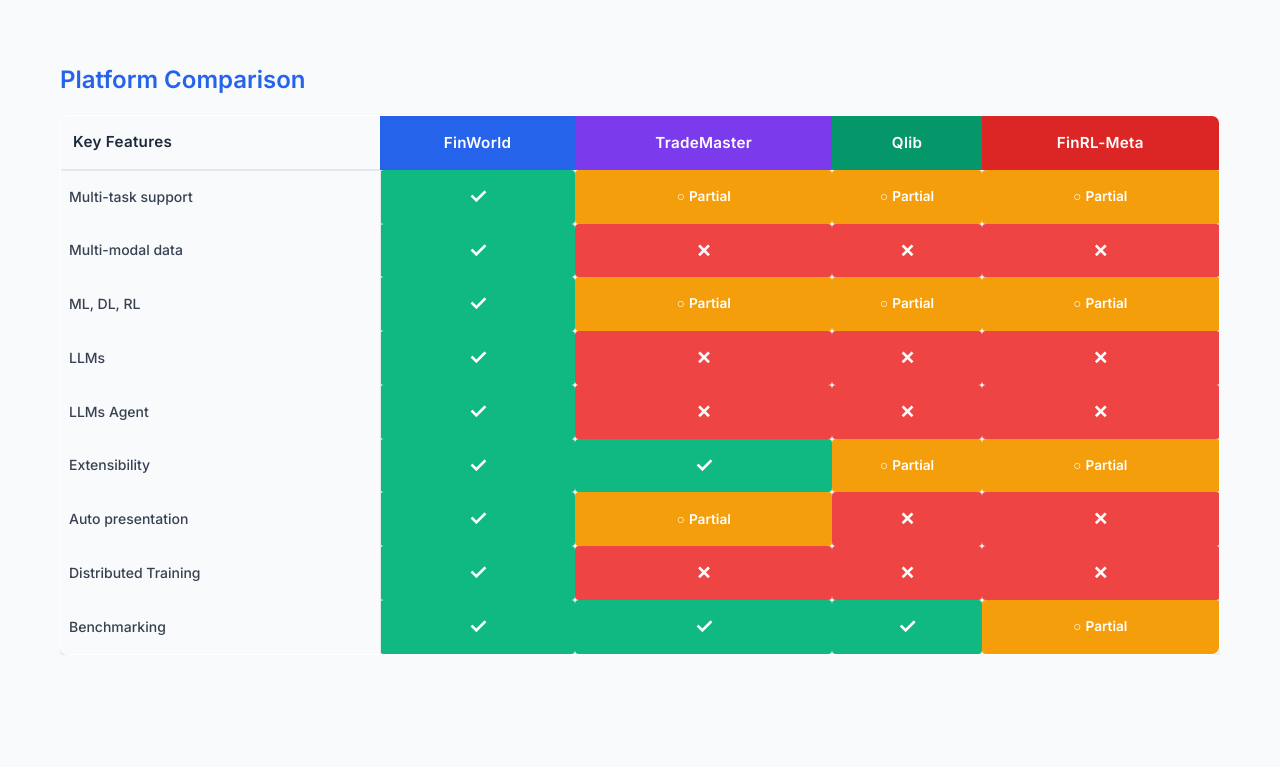
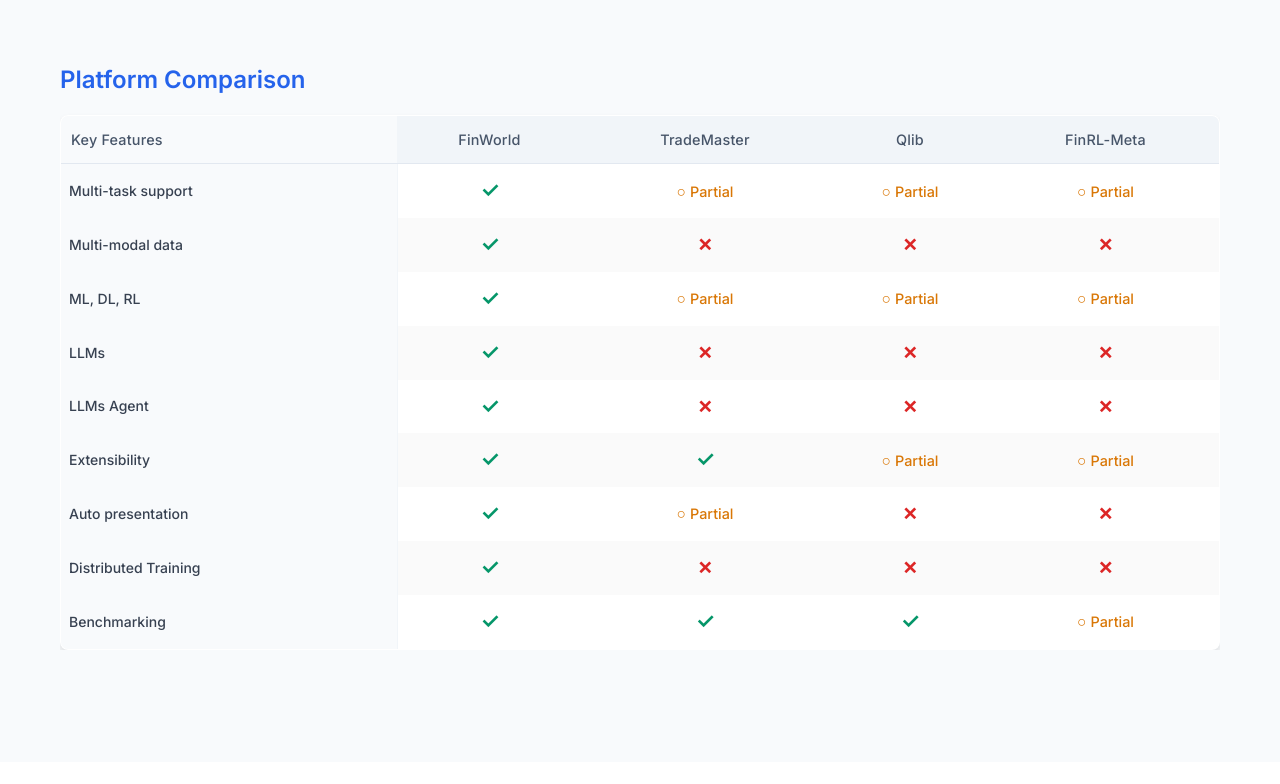
Before and after one commit to DVampire/FinWorld, a plain HTML site: page docs/index.html in a window 1280 px wide. Shown: the part 1756-2540 px from the top of the page. Drawn offline with Linux system fonts and the light colour scheme.

Commit message:
update platform

```diff
--- a/docs/index.html
+++ b/docs/index.html
@@ -300,50 +300,6 @@
         </div>
     </section>
 
-    <!-- Datasets Section -->
-    <section id="datasets" class="datasets">
-        <div class="container">
-            <h2 class="section-title">Comprehensive Datasets</h2>
-            <p class="section-subtitle">FinWorld provides extensive multimodal datasets with over 800 million samples across multiple markets and data types</p>
-
-            <div class="datasets-grid">
-                <div class="dataset-card">
-                    <h3>Stock Market Data</h3>
-                    <div class="dataset-content">
-                        <img src="assets/stock_dataset.png" alt="Stock Market Dataset Overview">
-                        <div class="dataset-info">
-                            <h4>Market Coverage</h4>
-                            <ul>
-                                <li><strong>US Markets:</strong> DJ30 (Dow Jones 30), SP500 (S&P 500)</li>
-                                <li><strong>Chinese Markets:</strong> SSE50 (Shanghai Stock Exchange 50), HS300 (CSI 300)</li>
-                                <li><strong>Data Sources:</strong> FMP, Alpaca, AKShare, TuShare APIs</li>
-                                <li><strong>Data Types:</strong> OHLCV price data, technical indicators, financial factors</li>
-                                <li><strong>Frequencies:</strong> Daily and minute-level data</li>
-                            </ul>
-                        </div>
-                    </div>
-                </div>
-
-                <div class="dataset-card">
-                    <h3>LLM Financial Reasoning Data</h3>
-                    <div class="dataset-content">
-                        <img src="assets/llm_dataset.png" alt="LLM Financial Reasoning Dataset">
-                        <div class="dataset-info">
-                            <h4>Reasoning Benchmarks</h4>
-                            <ul>
-                                <li><strong>FinQA:</strong> Financial question answering with numerical reasoning</li>
-                                <li><strong>FinEval:</strong> Financial evaluation and analysis tasks</li>
-                                <li><strong>ConvFinQA:</strong> Conversational financial question answering</li>
-                                <li><strong>CFLUE:</strong> Chinese financial language understanding evaluation</li>
-                                <li><strong>Domain-specific:</strong> Tailored for financial reasoning and analysis</li>
-                            </ul>
-                        </div>
-                    </div>
-                </div>
-            </div>
-        </div>
-    </section>
-
     <!-- Download Section -->
     <section id="download" class="download">
         <div class="container">
--- a/docs/style.css
+++ b/docs/style.css
@@ -663,8 +663,9 @@ html {
     min-width: 600px;
     border-radius: 8px;
     overflow: hidden;
-    box-shadow: 0 4px 12px rgba(0, 0, 0, 0.08);
-    border: 1px solid #e2e8f0;
+    box-shadow: 0 2px 8px rgba(0, 0, 0, 0.05);
+    border: 1px solid #f1f5f9;
+    background: white;
 }
 
 .platform-table th:first-child {
@@ -674,99 +675,97 @@ html {
 /* Clean header styles */
 .platform-table .feature-header {
     background: #f8fafc;
-    color: #1e293b;
-    font-weight: 600;
-    border-bottom: 2px solid #e2e8f0;
+    color: #475569;
+    font-weight: 500;
+    border-bottom: 1px solid #e2e8f0;
 }
 
 .platform-table .finworld-header {
-    background: #2563eb;
-    color: white;
-    font-weight: 600;
+    background: #f1f5f9;
+    color: #475569;
+    font-weight: 500;
+    border-bottom: 1px solid #e2e8f0;
 }
 
 .platform-table .trademaster-header {
-    background: #7c3aed;
-    color: white;
-    font-weight: 600;
+    background: #f1f5f9;
+    color: #475569;
+    font-weight: 500;
+    border-bottom: 1px solid #e2e8f0;
 }
 
 .platform-table .qlib-header {
-    background: #059669;
-    color: white;
-    font-weight: 600;
+    background: #f1f5f9;
+    color: #475569;
+    font-weight: 500;
+    border-bottom: 1px solid #e2e8f0;
 }
 
 .platform-table .finrl-header {
-    background: #dc2626;
-    color: white;
-    font-weight: 600;
+    background: #f1f5f9;
+    color: #475569;
+    font-weight: 500;
+    border-bottom: 1px solid #e2e8f0;
 }
 
 /* Clean symbol styles */
 .platform-table .supported {
-    background: #10b981;
-    color: white;
+    color: #059669;
     font-weight: 600;
-    font-size: 1.2rem;
+    font-size: 1.1rem;
     position: relative;
     text-align: center;
-    border-radius: 4px;
-    margin: 2px;
-    box-shadow: 0 1px 3px rgba(16, 185, 129, 0.2);
+    background: transparent;
+    box-shadow: none;
 }
 
 .platform-table .supported::before {
     content: "✓";
-    color: white;
+    color: #059669;
     font-weight: bold;
-    font-size: 1.1em;
+    font-size: 1.2em;
 }
 
 .platform-table .partial {
-    background: #f59e0b;
-    color: white;
-    font-weight: 600;
+    color: #d97706;
+    font-weight: 500;
     position: relative;
     text-align: center;
-    border-radius: 4px;
-    margin: 2px;
-    box-shadow: 0 1px 3px rgba(245, 158, 11, 0.2);
-    font-size: 0.85rem;
+    background: transparent;
+    box-shadow: none;
+    font-size: 0.9rem;
 }
 
 .platform-table .partial::before {
     content: "○";
-    color: white;
+    color: #d97706;
     font-weight: bold;
-    font-size: 1em;
+    font-size: 1.1em;
     margin-right: 4px;
 }
 
 .platform-table .not-supported {
-    background: #ef4444;
-    color: white;
+    color: #dc2626;
     font-weight: 600;
-    font-size: 1.2rem;
+    font-size: 1.1rem;
     position: relative;
     text-align: center;
-    border-radius: 4px;
-    margin: 2px;
-    box-shadow: 0 1px 3px rgba(239, 68, 68, 0.2);
+    background: transparent;
+    box-shadow: none;
 }
 
 .platform-table .not-supported::before {
     content: "✗";
-    color: white;
+    color: #dc2626;
     font-weight: bold;
-    font-size: 1.1em;
+    font-size: 1.2em;
 }
 
 /* Clean table styling */
 .platform-table th {
-    padding: 14px 12px;
-    font-size: 0.95rem;
-    letter-spacing: 0.3px;
+    padding: 12px 10px;
+    font-size: 0.9rem;
+    letter-spacing: 0.2px;
     border: none;
     text-align: center;
 }
@@ -779,21 +778,21 @@ html {
 }
 
 .platform-table .feature-name {
-    background: #f8fafc;
+    background: transparent;
     font-weight: 500;
     color: #374151;
     text-align: left;
-    border-right: 1px solid #e5e7eb;
+    border-right: 1px solid #f1f5f9;
 }
 
 /* Subtle hover effects */
 .platform-table tbody tr:hover {
-    background: #f9fafb;
+    background: #fafafa;
     transition: background 0.2s ease;
 }
 
 .platform-table tbody tr:hover .feature-name {
-    background: #f3f4f6;
+    background: #f8fafc;
 }
 
 /* Subtle symbol hover effects */
@@ -804,18 +803,15 @@ html {
 }
 
 .platform-table .supported:hover {
-    transform: scale(1.05);
-    box-shadow: 0 2px 8px rgba(16, 185, 129, 0.3);
+    transform: scale(1.1);
 }
 
 .platform-table .partial:hover {
     transform: scale(1.05);
-    box-shadow: 0 2px 8px rgba(245, 158, 11, 0.3);
 }
 
 .platform-table .not-supported:hover {
-    transform: scale(1.05);
-    box-shadow: 0 2px 8px rgba(239, 68, 68, 0.3);
+    transform: scale(1.1);
 }
 
 /* Responsive design for platform table */
@@ -836,7 +832,7 @@ html {
     }
 
     .platform-table .partial {
-        font-size: 0.75rem;
+        font-size: 0.8rem;
     }
 }
 
```
